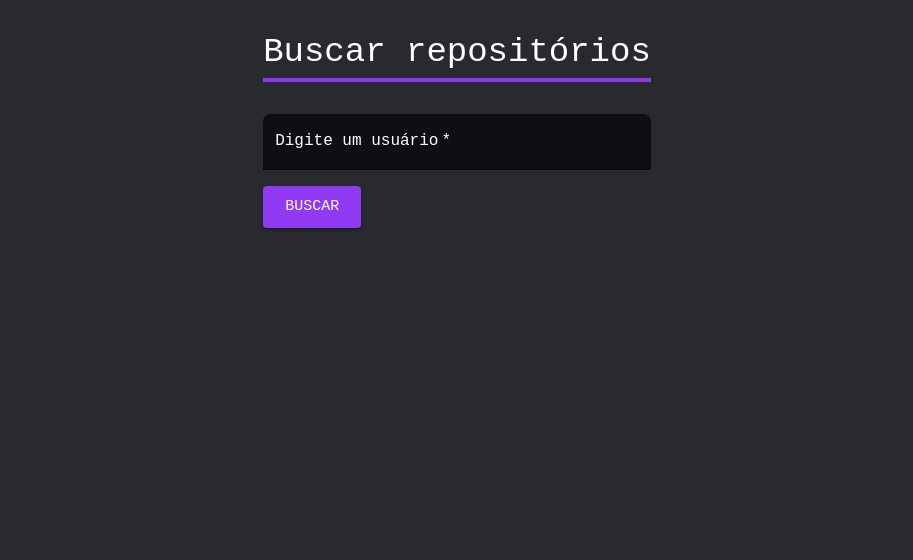
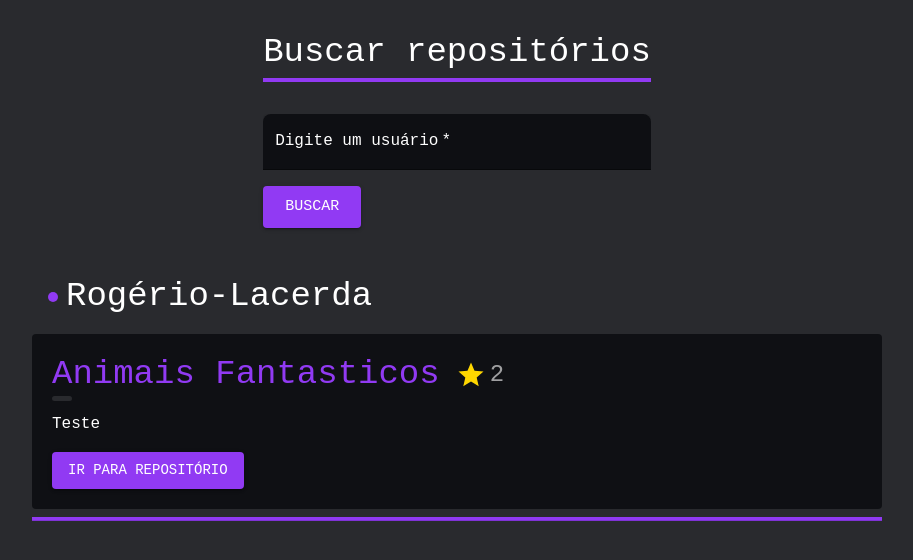
Before and after one commit to Rogerio-Lacerda/buscarRepositorios, a React (Vite) app: page / in a window 1280 px wide. Shown: the top 560 px of the page, without its empty margins (183-1096 px from the left). Built offline with nearby package versions, Linux system fonts and the light colour scheme.

Commit message:
Criei a estrutura base para apresentar os dados recebidos da API.

```diff
--- a/src/App.jsx
+++ b/src/App.jsx
@@ -3,6 +3,7 @@ import { theme } from './theme/theme';
 import { CssBaseline } from '@mui/material';
 import BuscaRepositorios from './BuscaRepositorios';
 import { GlobalContextProvider } from './GlobalContext/GlobalContext';
+import Repositorios from './Repositorios';
 
 function App() {
   return (
@@ -11,6 +12,7 @@ function App() {
         <ThemeProvider theme={theme}>
           <CssBaseline />
           <BuscaRepositorios />
+          <Repositorios />
         </ThemeProvider>
       </GlobalContextProvider>
     </>
--- /dev/null
+++ b/src/Repositorio.jsx
@@ -0,0 +1,93 @@
+import React from 'react';
+import {
+  Box,
+  Button,
+  Divider,
+  ListItem,
+  Typography,
+  useMediaQuery,
+  useTheme,
+} from '@mui/material';
+import { Star } from '@mui/icons-material';
+
+const Repositorio = () => {
+  const themeRef = useTheme();
+  const smDown = useMediaQuery(themeRef.breakpoints.down('sm'));
+  return (
+    <>
+      <ListItem
+        sx={{
+          bgcolor: themeRef.palette.background.paper,
+          display: 'grid',
+          gap: themeRef.spacing(1),
+          padding: themeRef.spacing(2.5),
+          borderRadius: themeRef.spacing(0.5),
+        }}
+      >
+        <Box
+          sx={{
+            display: smDown ? 'grid' : 'flex',
+            gap: themeRef.spacing(0.5),
+            alignItems: 'center',
+          }}
+        >
+          <Typography
+            variant={smDown ? 'h5' : 'h4'}
+            component="h3"
+            sx={{
+              color: themeRef.palette.primary.main,
+              marginRight: themeRef.spacing(1.5),
+              position: 'relative',
+              '&::after': {
+                content: '""',
+                height: '5px',
+                width: '20px',
+                display: smDown ? 'none' : 'block',
+                borderRadius: themeRef.spacing(0.5),
+                position: 'absolute',
+                bgcolor: themeRef.palette.background.default,
+              },
+            }}
+          >
+            Animais Fantasticos
+          </Typography>
+          <Box
+            sx={{
+              display: 'flex',
+              gap: themeRef.spacing(0.5),
+              alignItems: 'center',
+            }}
+          >
+            <Star
+              sx={{
+                fontSize: smDown ? 25 : 30,
+                color: 'gold',
+                display: 'flex',
+                gap: themeRef.spacing(0.5),
+              }}
+            />
+            <Typography variant="h5" component="p" sx={{ opacity: '0.6' }}>
+              2
+            </Typography>
+          </Box>
+        </Box>
+        <Typography
+          variant="p"
+          component="p"
+          sx={{
+            marginBottom: themeRef.spacing(1),
+            marginTop: smDown ? '0' : themeRef.spacing(1),
+          }}
+        >
+          Teste
+        </Typography>
+        <Button href="#" variant="contained" sx={{ maxWidth: 'max-content' }}>
+          Ir para repositório
+        </Button>
+      </ListItem>
+      <Divider sx={{ bgcolor: themeRef.palette.primary.main, height: 4 }} />
+    </>
+  );
+};
+
+export default Repositorio;
--- /dev/null
+++ b/src/Repositorios.jsx
@@ -0,0 +1,59 @@
+import React from 'react';
+import { GlobalContext } from './GlobalContext/GlobalContext';
+import {
+  Box,
+  Button,
+  Divider,
+  List,
+  ListItem,
+  Typography,
+  useMediaQuery,
+  useTheme,
+} from '@mui/material';
+import { Star } from '@mui/icons-material';
+import Repositorio from './Repositorio';
+
+const Repositorios = () => {
+  const { data, error, loading } = React.useContext(GlobalContext);
+  const themeRef = useTheme();
+  const mdDown = useMediaQuery(themeRef.breakpoints.down('md'));
+  const smDown = useMediaQuery(themeRef.breakpoints.down('sm'));
+
+  if (loading) return null;
+  if (error) return <p>{error}</p>;
+  if (data) return <div>Data</div>;
+  return (
+    <List
+      sx={{
+        maxWidth: smDown ? '310px' : mdDown ? '550px' : '850px',
+        margin: '0 auto',
+        display: 'grid',
+        gap: themeRef.spacing(1),
+      }}
+    >
+      <ListItem>
+        <Typography
+          variant={smDown ? 'h5' : 'h4'}
+          component="h2"
+          sx={{
+            display: 'flex',
+            gap: themeRef.spacing(1),
+            alignItems: 'center',
+            '&::before': {
+              content: '""',
+              height: '10px',
+              width: '10px',
+              bgcolor: themeRef.palette.primary.main,
+              borderRadius: '50%',
+            },
+          }}
+        >
+          Rogério-Lacerda
+        </Typography>
+      </ListItem>
+      <Repositorio />
+    </List>
+  );
+};
+
+export default Repositorios;
```
